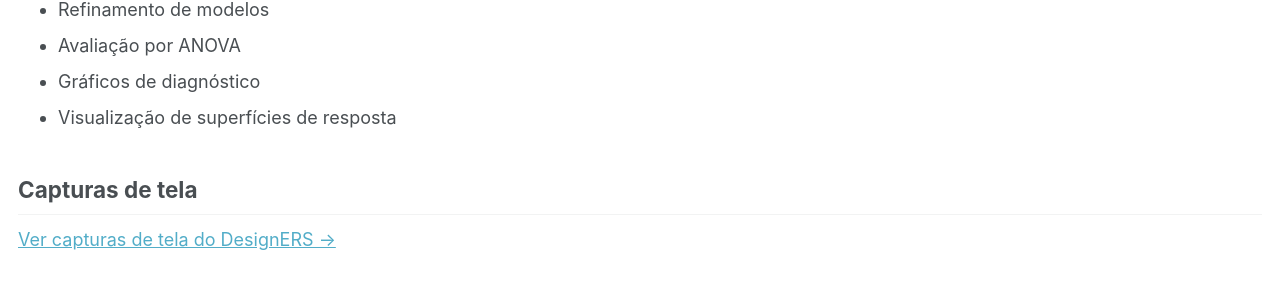
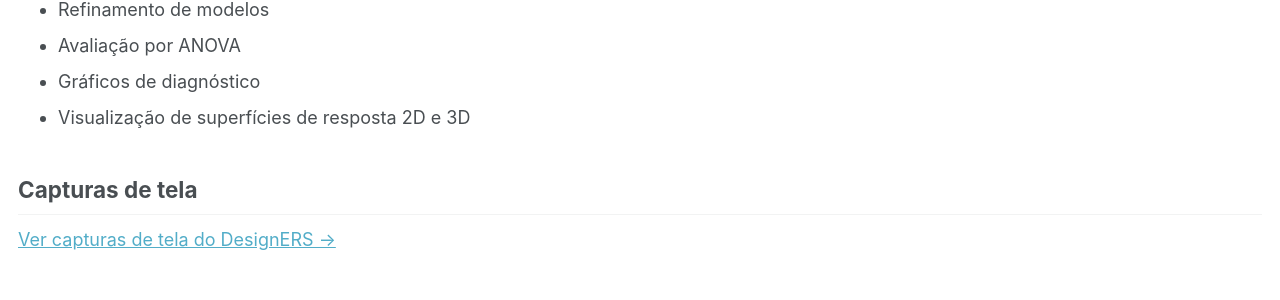
Before and after one commit to LAQUALI-UFLA/laquali-ufla.github.io, a Jekyll site: the page built from _pages/pt/softwares/designers_temporary.md, in a window 1280 px wide and 900 px high, scrolled down 560 px. Shown: the part 153-453 px from the top of the window. Built offline with Jekyll 4.4.1, drawn with Linux system fonts in a browser that asks for light colours; a style sheet for code colours, icons or effects is not loaded.

Commit message:
Update response surface visualization description

```diff
--- a/_pages/pt/softwares/designers_temporary.md
+++ b/_pages/pt/softwares/designers_temporary.md
@@ -21,7 +21,7 @@ author_profile: false
 - Refinamento de modelos
 - Avaliação por ANOVA
 - Gráficos de diagnóstico
-- Visualização de superfícies de resposta
+- Visualização de superfícies de resposta 2D e 3D
 
 ## Capturas de tela
 [Ver capturas de tela do DesignERS →](/pt/designers_screenshots/)
```
